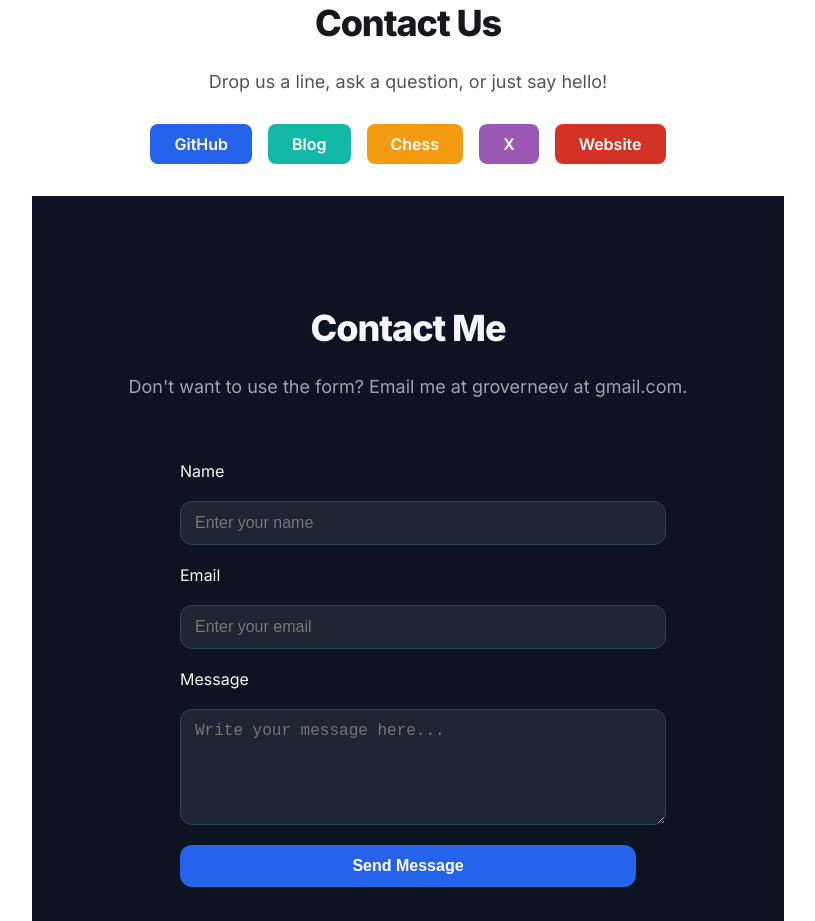
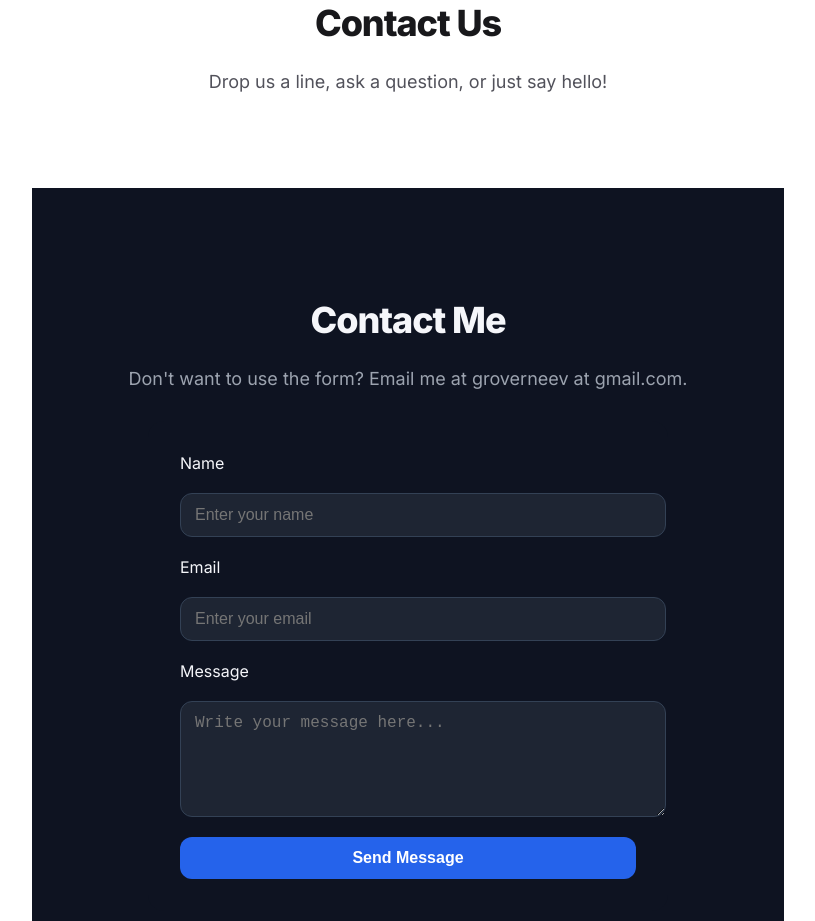
Before and after one commit to groverneev/DuneBroom_Website, a Next.js app: page / in a window 1280 px wide. Shown: the part 1660-2581 px from the top of the page, without its empty margins (232-1047 px from the left). Built offline with nearby package versions, Linux system fonts and the light colour scheme.

Commit message:
idk_what_to_write

```diff
--- a/app/layout.tsx
+++ b/app/layout.tsx
@@ -7,7 +7,11 @@
   description: 'Robotics, youth innovation, and clean oceans.',
 };
 
-export default function RootLayout({ children }: { children: React.ReactNode }) {
+export default function RootLayout({
+  children,
+}: {
+  children: React.ReactNode;
+}) {
   return (
     <html lang="en">
            <body style={{ margin: 0, padding: 0, minHeight: '100vh', boxSizing: 'border-box' }}>
@@ -17,6 +21,14 @@
     </main>
     <Footer />
      </body>
+
+      <head>
+        {/* ——— Font Awesome CDN ——— */}
+        <link
+          rel="stylesheet"
+          href="https://cdnjs.cloudflare.com/ajax/libs/font-awesome/6.5.0/css/all.min.css"
+        />
+      </head>
     </html>
   );
 }
--- a/app/page.tsx
+++ b/app/page.tsx
@@ -1,8 +1,19 @@
 import ContactSection from '@/components/ContactSection';   // ← make sure the path matches your project
+import Image from 'next/image';
 
+import Head from 'next/head';
 
 export default function Home() {
   return (
+        <>
+          {/* ───── HEAD goes here ───── */}
+      <Head>
+        <link
+          rel="stylesheet"
+          href="https://cdnjs.cloudflare.com/ajax/libs/font-awesome/6.5.0/css/all.min.css"
+        />
+      </Head>
+
     <main style={{
       background: '#f5f6fa',
       fontFamily: 'Inter, sans-serif'
@@ -123,93 +134,49 @@
   }}>
     Drop us a line, ask a question, or just say hello!
   </p>
-  <div style={{
-    display: 'flex',
-    gap: 16,
-    justifyContent: 'center',
-    marginBottom: 32
-  }}>
 
+
+
+<div style={{ display: 'flex', gap: 24, justifyContent: 'center', marginBottom: 32 }}>
+  {/* GitHub */}
   <a
     href="https://github.com/groverneev"
     target="_blank"
     rel="noopener noreferrer"
-            style={{
-              background: '#2563eb',
-              color: '#fff',
-              borderRadius: 8,
-              padding: '10px 24px',
-              fontWeight: 600,
-              textDecoration: 'none',
-            }}
+    style={{ color: '#fff' }}
   >
-            GitHub
+    <i className="fa-brands fa-github fa-2x" />
   </a>
 
+  {/* Substack blog – FA doesn’t have a Substack logo, so use a pencil icon */}
   <a
     href="https://techunpacked.substack.com"
     target="_blank"
     rel="noopener noreferrer"
-            style={{
-              background: '#14b8a6',
-              color: '#fff',
-              borderRadius: 8,
-              padding: '10px 24px',
-              fontWeight: 600,
-              textDecoration: 'none',
-            }}
+    style={{ color: '#fff' }}
   >
-            Blog
+    <i className="fa-solid fa-pen-nib fa-2x" />
   </a>
 
+  {/* Chess.com profile */}
   <a
     href="https://chess.com/member/lightningpro535/stats/rapid?days=0"
     target="_blank"
     rel="noopener noreferrer"
-            style={{
-              background: '#F39C12',
-              color: '#fff',
-              borderRadius: 8,
-              padding: '10px 24px',
-              fontWeight: 600,
-              textDecoration: 'none',
-            }}
+    style={{ color: '#fff' }}
   >
-            Chess
+    <i className="fa-solid fa-chess-knight fa-2x" />
   </a>
 
+  {/* X/Twitter */}
   <a
     href="https://x.com/lightningpro535"
     target="_blank"
     rel="noopener noreferrer"
-            style={{
-              background: '#9B59B6',
-              color: '#fff',
-              borderRadius: 8,
-              padding: '10px 24px',
-              fontWeight: 600,
-              textDecoration: 'none',
-            }}
+    style={{ color: '#fff' }}
   >
-            X
+    <i className="fa-brands fa-x-twitter fa-2x" />
   </a>
-
-          <a
-            href="https://neevgrover.com"
-            target="_blank"
-            rel="noopener noreferrer"
-            style={{
-              background: '#d43226',
-              color: '#fff',
-              borderRadius: 8,
-              padding: '10px 24px',
-              fontWeight: 600,
-              textDecoration: 'none',
-            }}
-          >
-            Website
-          </a>
-
 </div>
 
       {/* ───────── CONTACT SECTION (new) ───────── */}
@@ -218,5 +185,8 @@
 
 </section>
     </main>
+
+      </>
+
   );
 }
```
Lines whose indentation alone changed are shown as unchanged.
